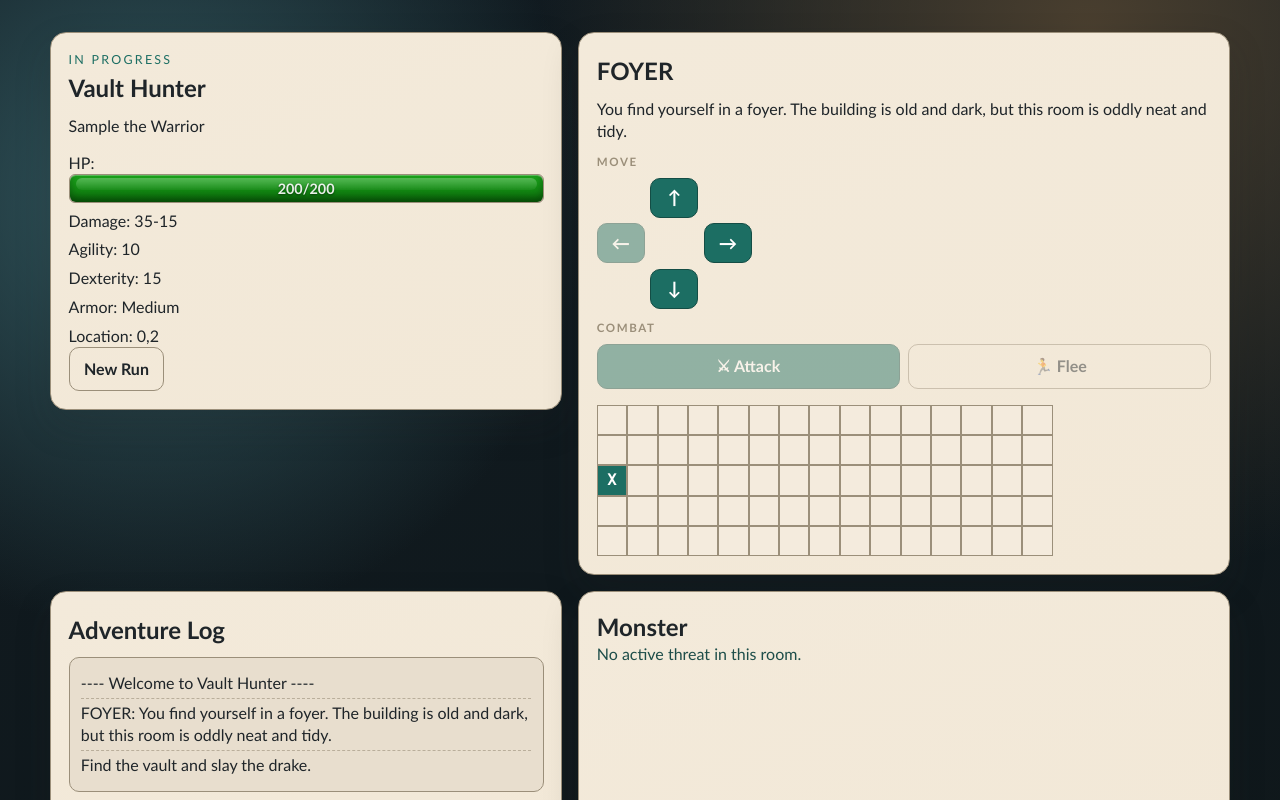
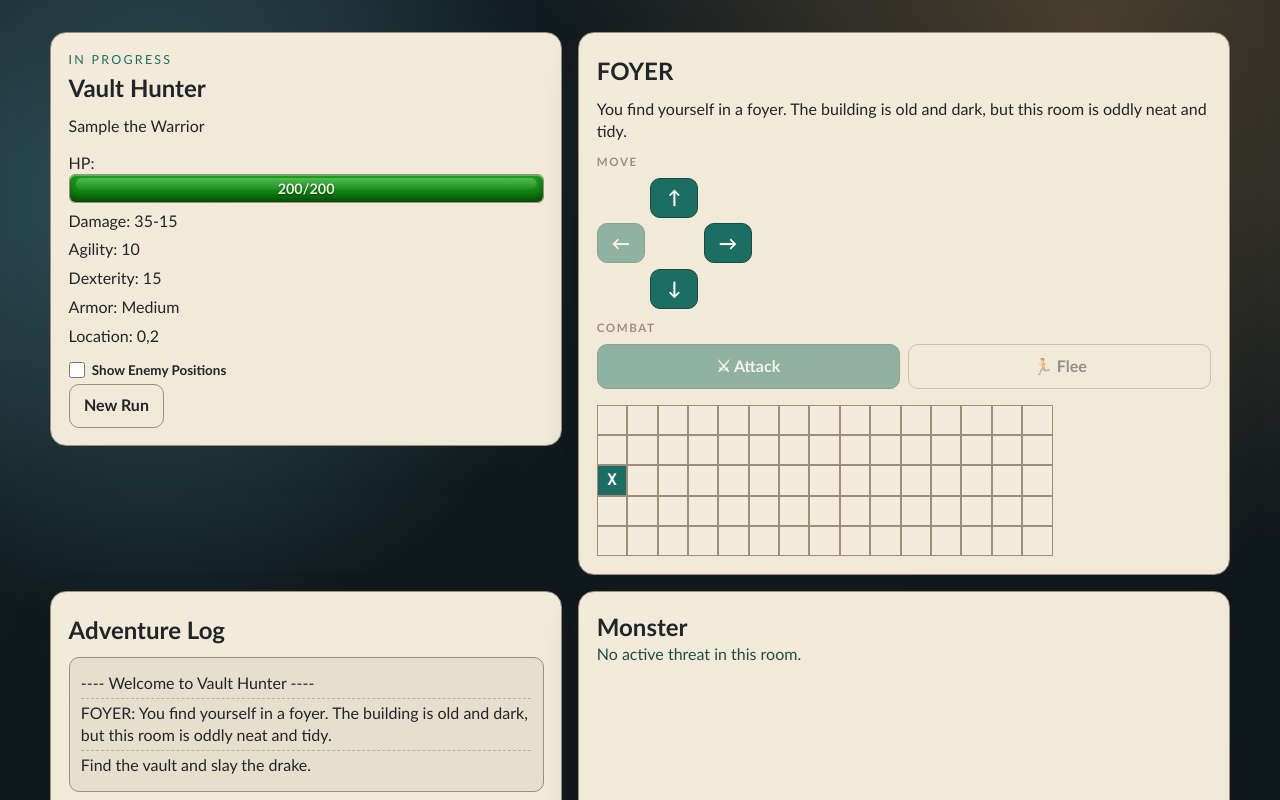
Before and after one commit to BoogleSmith/vault-hunter, a React (Vite) app: page / in a window 1280 px wide. Both pictures are taken after typing "Sample" into the empty fields and a click on the button "Enter the Castle". Shown: the top 800 px of the page. Built offline with nearby package versions, Linux system fonts and the light colour scheme.

Commit message:
feat(enemies): adding enemy roaming and debug option

```diff
--- a/src/App.css
+++ b/src/App.css
@@ -98,6 +98,25 @@ button:disabled {
   gap: 0.4rem;
 }
 
+.debug-controls {
+  margin-top: 0.85rem;
+}
+
+.debug-toggle {
+  display: inline-flex;
+  align-items: center;
+  gap: 0.45rem;
+  font-size: 0.84rem;
+  font-weight: 700;
+  color: var(--ink);
+}
+
+.debug-toggle input {
+  width: 1rem;
+  height: 1rem;
+  margin: 0;
+}
+
 .room h2,
 .log h2,
 h1 {
@@ -180,6 +199,11 @@ h1 {
   background: var(--accent);
   color: #fff;
   font-weight: 800;
+}
+
+.tile.enemy:not(.current) {
+  background: color-mix(in srgb, #bf3f3f 48%, var(--panel));
+  color: color-mix(in srgb, #fff 86%, var(--ink));
 }
 
 .log,
--- a/src/App.tsx
+++ b/src/App.tsx
@@ -9,6 +9,7 @@ import {
   type PlayerClassKey,
 } from "./game/data";
 import {
+  advanceEnemyRoaming,
   getAvailableDirections,
   getCurrentRoom,
   movePlayer,
@@ -35,6 +36,7 @@ function App() {
   const [armorKey, setArmorKey] = useState<ArmorKey>("MEDIUM");
   const [playerName, setPlayerName] = useState("");
   const [game, setGame] = useState<Game | null>(null);
+  const [showEnemyDebug, setShowEnemyDebug] = useState(false);
 
   const currentRoom = useMemo(
     () => (game ? getCurrentRoom(game) : null),
@@ -66,15 +68,24 @@ function App() {
   }
 
   function handleMove(directionKey: DirectionKey): void {
-    withGameUpdate((next) => movePlayer(next, directionKey));
+    withGameUpdate((next) => {
+      movePlayer(next, directionKey);
+      advanceEnemyRoaming(next);
+    });
   }
 
   function handleAttack(): void {
-    withGameUpdate((next) => runCombatRound(next));
+    withGameUpdate((next) => {
+      runCombatRound(next);
+      advanceEnemyRoaming(next);
+    });
   }
 
   function handleFlee(): void {
-    withGameUpdate((next) => tryFlee(next));
+    withGameUpdate((next) => {
+      tryFlee(next);
+      advanceEnemyRoaming(next);
+    });
   }
 
   function handleUseItem(index: number): void {
@@ -82,6 +93,7 @@ function App() {
       const used = useItem(next, index);
       if (used) {
         runEnemyTurn(next);
+        advanceEnemyRoaming(next);
       }
     });
   }
@@ -125,6 +137,8 @@ function App() {
       onFlee={handleFlee}
       onReset={resetGame}
       onUseItem={handleUseItem}
+      showEnemyDebug={showEnemyDebug}
+      onToggleEnemyDebug={() => setShowEnemyDebug((current) => !current)}
     />
   );
 }
--- a/src/features/gameplay/GameplayPage.tsx
+++ b/src/features/gameplay/GameplayPage.tsx
@@ -16,6 +16,8 @@ interface GameplayPageProps {
   onFlee: () => void;
   onReset: () => void;
   onUseItem: (index: number) => void;
+  showEnemyDebug: boolean;
+  onToggleEnemyDebug: () => void;
 }
 
 export function GameplayPage({
@@ -28,10 +30,17 @@ export function GameplayPage({
   onFlee,
   onReset,
   onUseItem,
+  showEnemyDebug,
+  onToggleEnemyDebug,
 }: GameplayPageProps) {
   return (
     <main className="shell in-game">
-      <StatusPanel game={game} onReset={onReset} />
+      <StatusPanel
+        game={game}
+        onReset={onReset}
+        showEnemyDebug={showEnemyDebug}
+        onToggleEnemyDebug={onToggleEnemyDebug}
+      />
       <RoomPanel
         game={game}
         currentRoom={currentRoom}
@@ -40,6 +49,7 @@ export function GameplayPage({
         onMove={onMove}
         onAttack={onAttack}
         onFlee={onFlee}
+        showEnemyDebug={showEnemyDebug}
       />
       <AdventureLogPanel log={game.log} />
       <MonsterPanel enemy={currentRoom.enemy} />
--- a/src/features/gameplay/components/RoomPanel.tsx
+++ b/src/features/gameplay/components/RoomPanel.tsx
@@ -1,10 +1,10 @@
 import { type DirectionKey } from "../../../game/data";
 
 const DPAD: { key: DirectionKey; label: string; col: number; row: number }[] = [
-  { key: "UP",    label: "↑",  col: 2, row: 1 },
-  { key: "LEFT",  label: "←",  col: 1, row: 2 },
-  { key: "RIGHT", label: "→",  col: 3, row: 2 },
-  { key: "DOWN",  label: "↓",  col: 2, row: 3 },
+  { key: "UP", label: "↑", col: 2, row: 1 },
+  { key: "LEFT", label: "←", col: 1, row: 2 },
+  { key: "RIGHT", label: "→", col: 3, row: 2 },
+  { key: "DOWN", label: "↓", col: 2, row: 3 },
 ];
 import { getRoomMeta, type Game, type Room } from "../../../game/engine";
 
@@ -16,6 +16,7 @@ interface RoomPanelProps {
   onMove: (direction: DirectionKey) => void;
   onAttack: () => void;
   onFlee: () => void;
+  showEnemyDebug: boolean;
 }
 
 export function RoomPanel({
@@ -26,6 +27,7 @@ export function RoomPanel({
   onMove,
   onAttack,
   onFlee,
+  showEnemyDebug,
 }: RoomPanelProps) {
   const roomMeta = getRoomMeta(currentRoom);
 
@@ -76,15 +78,16 @@ export function RoomPanel({
           <div className="map-row" key={y}>
             {row.map((room, x) => {
               const isCurrent = x === game.currentX && y === game.currentY;
+              const hasEnemy = showEnemyDebug && room.enemy.alive;
               const label = isCurrent
                 ? "X"
-                : room.discovered
+                : room.discovered || hasEnemy
                   ? getRoomMeta(room).tile
                   : " ";
 
               return (
                 <span
-                  className={`tile ${isCurrent ? "current" : ""}`}
+                  className={`tile ${isCurrent ? "current" : ""} ${hasEnemy ? "enemy" : ""}`}
                   key={`${x}-${y}`}
                 >
                   {label}
--- a/src/features/gameplay/components/StatusPanel.tsx
+++ b/src/features/gameplay/components/StatusPanel.tsx
@@ -5,9 +5,16 @@ import { HealthBar } from "../../shared/components/HealthBar";
 interface StatusPanelProps {
   game: Game;
   onReset: () => void;
+  showEnemyDebug: boolean;
+  onToggleEnemyDebug: () => void;
 }
 
-export function StatusPanel({ game, onReset }: StatusPanelProps) {
+export function StatusPanel({
+  game,
+  onReset,
+  showEnemyDebug,
+  onToggleEnemyDebug,
+}: StatusPanelProps) {
   return (
     <section className="panel status">
       <p className="kicker">
@@ -36,6 +43,16 @@ export function StatusPanel({ game, onReset }: StatusPanelProps) {
           Location: {game.currentX},{game.currentY}
         </span>
       </div>
+      <div className="debug-controls">
+        <label className="debug-toggle">
+          <input
+            type="checkbox"
+            checked={showEnemyDebug}
+            onChange={onToggleEnemyDebug}
+          />
+          <span>Show Enemy Positions</span>
+        </label>
+      </div>
       <button className="ghost" onClick={onReset}>
         New Run
       </button>
--- a/src/game/combat.ts
+++ b/src/game/combat.ts
@@ -109,6 +109,11 @@ export function tryFlee(game: Game): void {
     .map(([key]) => key);
   const directionKey = options[nextInt(0, options.length - 1)];
 
+  room.enemy.roamDelayRemaining = Math.max(
+    1,
+    room.enemy.roamRate < 0 ? Math.abs(room.enemy.roamRate) : 0,
+  );
+
   game.log.push(`${game.player.name} escaped!`);
   movePlayer(game, directionKey);
 }
--- a/src/game/data.ts
+++ b/src/game/data.ts
@@ -65,5 +65,11 @@ export const ITEMS = itemsData as Record<ItemKey, Item>;
 export const ITEM_KEYS = Object.keys(ITEMS) as ItemKey[];
 
 export function enemyFromTemplate(templateKey: EnemyTemplateKey): Enemy {
-  return { ...ENEMIES[templateKey], inventory: [] };
+  const template = ENEMIES[templateKey];
+  return {
+    ...template,
+    roamDelayRemaining:
+      template.roamRate < 0 ? Math.abs(template.roamRate) : undefined,
+    inventory: [],
+  };
 }
--- a/src/game/map.ts
+++ b/src/game/map.ts
@@ -309,6 +309,84 @@ export function movePlayer(game: Game, directionKey: DirectionKey): void {
   checkVictory(game);
 }
 
+export function advanceEnemyRoaming(game: Game): void {
+  if (game.status !== "playing") {
+    return;
+  }
+
+  const roamingEnemyRooms: Room[] = game.map
+    .flat()
+    .filter(
+      (room) =>
+        room.enemy.alive && (room.discovered || room.enemy.undiscoveredRoaming),
+    );
+
+  for (const source of roamingEnemyRooms) {
+    // The enemy may have moved earlier this tick due to another move chain.
+    if (!source.enemy.alive) {
+      continue;
+    }
+
+    // Do not roam enemies currently engaged with the player.
+    if (source.x === game.currentX && source.y === game.currentY) {
+      continue;
+    }
+
+    const enemy = source.enemy;
+
+    if ((enemy.roamDelayRemaining ?? 0) > 0) {
+      if ((enemy.roamDelayRemaining ?? 0) <= 1) {
+        delete enemy.roamDelayRemaining;
+      } else {
+        enemy.roamDelayRemaining = (enemy.roamDelayRemaining ?? 0) - 1;
+      }
+      continue;
+    }
+
+    if (enemy.roamRate === 0) {
+      continue;
+    }
+
+    if (enemy.roamRate < 0) {
+      // Negative roamRate means the enemy never gets normal roaming steps,
+      // but it can still use roamDelayRemaining as an externally assigned delay.
+      continue;
+    }
+
+    let currentRoom = source;
+    const steps = enemy.roamRate;
+    for (let step = 0; step < steps; step++) {
+      const openRooms = (
+        Object.values(DIRECTIONS) as Array<(typeof DIRECTIONS)[DirectionKey]>
+      )
+        .map(
+          (dir) => game.map[currentRoom.y + dir.dy]?.[currentRoom.x + dir.dx],
+        )
+        .filter((room): room is Room => Boolean(room && !room.enemy.alive));
+      if (openRooms.length === 0) {
+        break;
+      }
+
+      const target = openRooms[nextInt(0, openRooms.length - 1)];
+      if (!target) {
+        break;
+      }
+
+      currentRoom.enemy = enemyFromTemplate("EMPTY");
+      target.enemy = enemy;
+      currentRoom = target;
+
+      if (target.x === game.currentX && target.y === game.currentY) {
+        game.log.push(enemy.description);
+        if (enemy.phrase) {
+          game.log.push(`${enemy.name}: "${enemy.phrase}"`);
+        }
+        break;
+      }
+    }
+  }
+}
+
 export function checkVictory(game: Game): void {
   const room = getCurrentRoom(game);
   if (room.typeKey === "VAULT" && !room.enemy.alive) {
--- a/src/game/types.ts
+++ b/src/game/types.ts
@@ -134,6 +134,9 @@ export interface Enemy extends UnitBase {
   phrase: string;
   description: string;
   lootTags: LootTag[];
+  roamRate: number;
+  undiscoveredRoaming: boolean;
+  roamDelayRemaining?: number;
   inventory: Item[];
 }
 
```
Also changed, not shown: src/game/data/enemies.json (+39 -13 lines).
